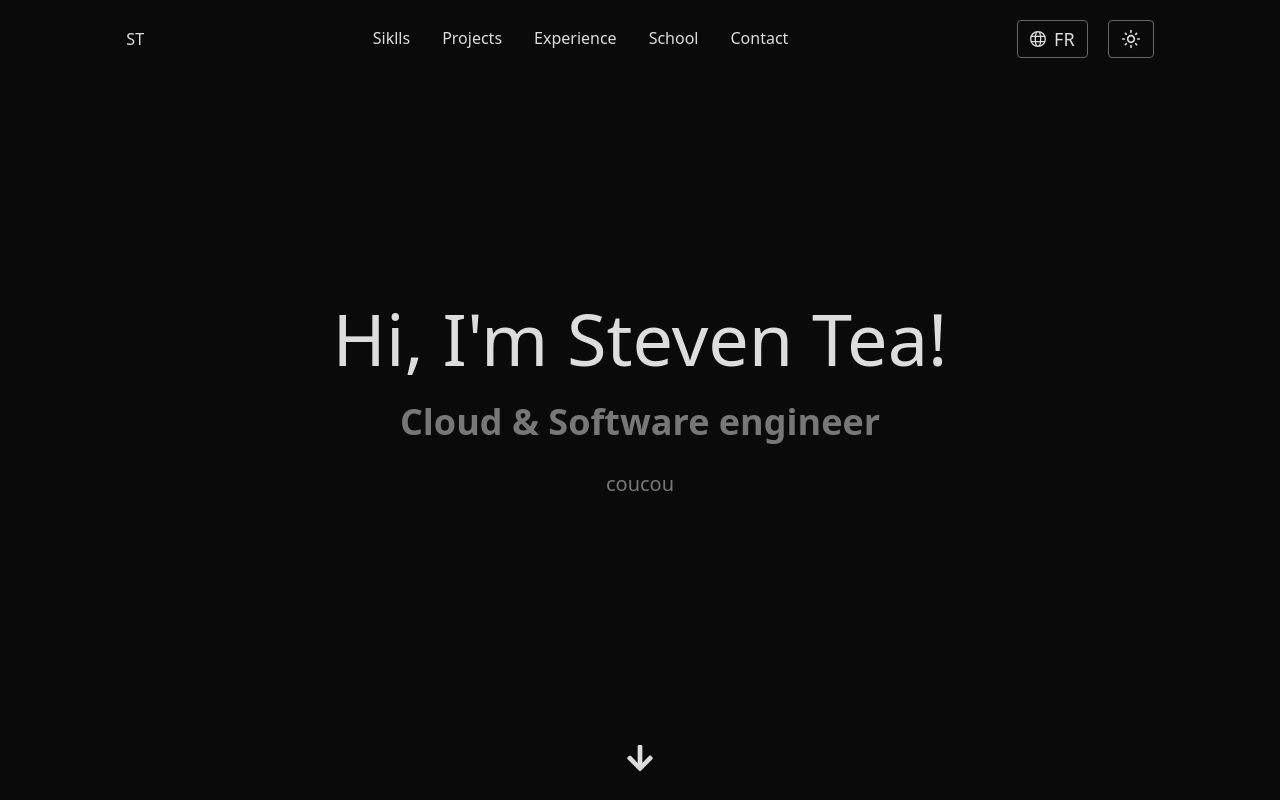
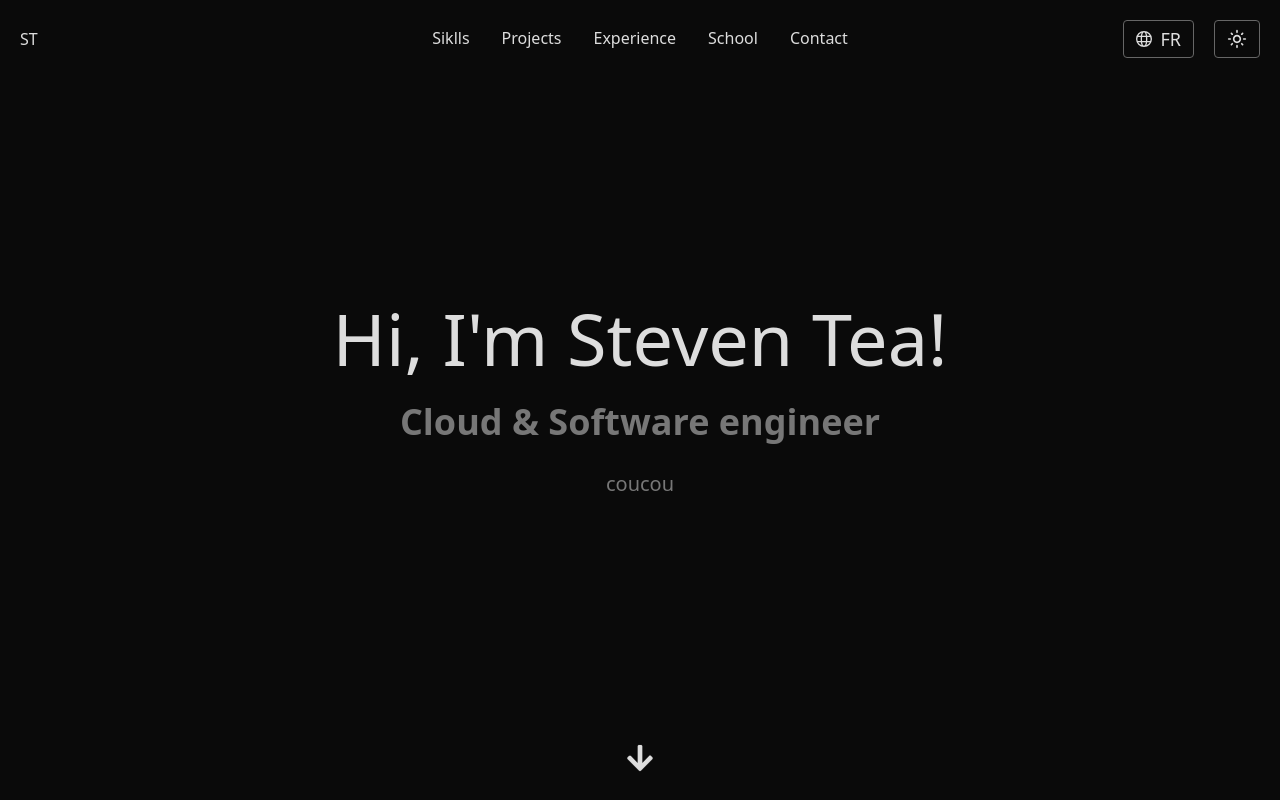
Before and after one commit to Ouistitive/portfolio, a React (Vite) app: page / in a window 1280 px wide. Shown: the top 800 px of the page. Built offline with nearby package versions, Linux system fonts and the light colour scheme.

Commit message:
change nav bar flex

```diff
--- a/src/components/business/Navbar.tsx
+++ b/src/components/business/Navbar.tsx
@@ -26,10 +26,15 @@ export function Navbar({ navbarSections }: NavbarProps) {
 
 	return (
 		<nav
-			className={`fixed top-0 left-0 z-50 flex w-full items-center justify-around gap-4 p-5 transition-all duration-300 ${isScrolled ? "bg-bg/40 backdrop-blur-md" : "bg-transparent"}`}
+			className={`fixed top-0 left-0 z-50 flex w-full items-center gap-4 p-5 transition-all duration-300 ${isScrolled ? "bg-bg/40 backdrop-blur-md" : "bg-transparent"}`}
 		>
-			<div>ST</div>
-			<div className="flex gap-8">
+			{/* Left side */}
+			<div className="flex items-center gap-4">
+				<div>ST</div>
+			</div>
+
+			{/* Center sections */}
+			<div className="absolute top-1/2 left-1/2 flex -translate-x-1/2 -translate-y-1/2 gap-8">
 				{navbarSections.map((section) => (
 					<button
 						key={section.link}
@@ -42,7 +47,9 @@ export function Navbar({ navbarSections }: NavbarProps) {
 					</button>
 				))}
 			</div>
-			<div className="flex items-center gap-5">
+
+			{/* Right side */}
+			<div className="ml-auto flex items-center gap-5">
 				<LanguageOptions />
 				<ThemeToggle />
 			</div>
```
